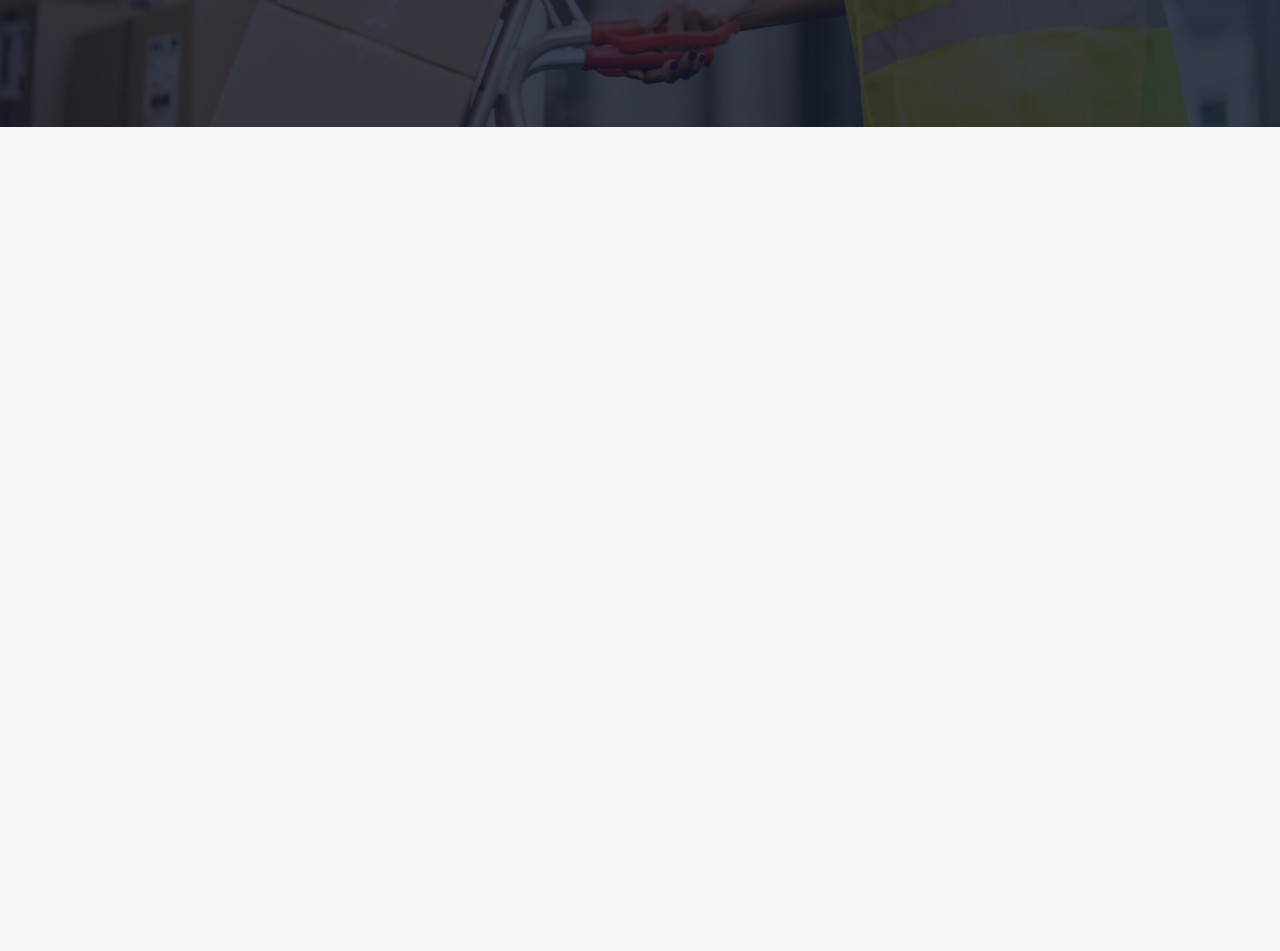
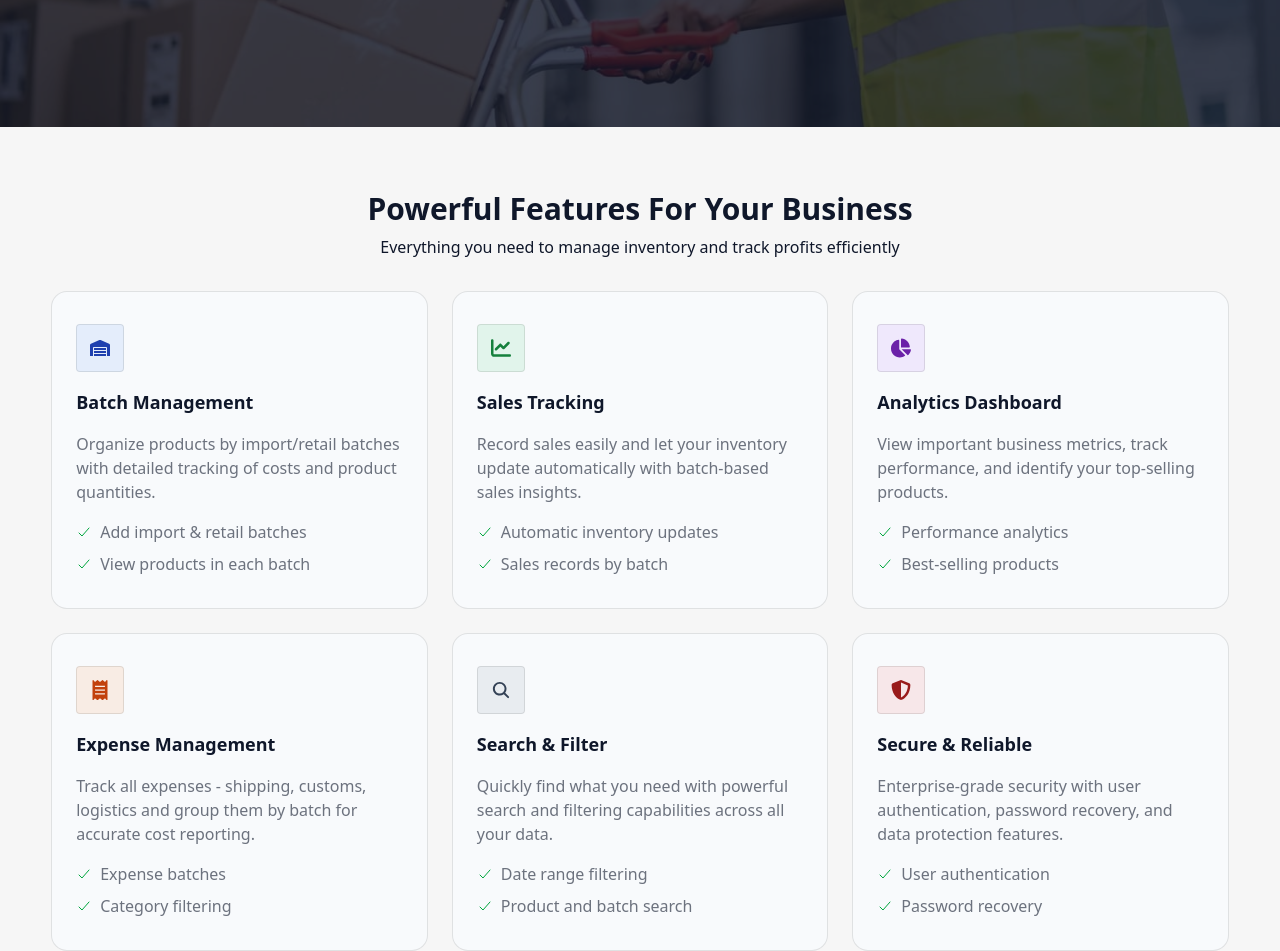
Before and after one commit to Chiemezie-Uchenwoke/stockify-frontend, a React (Vite) app: page / in a window 1280 px wide. Shown: the part 677-1628 px from the top of the page. Before the commit the page ends 804 px from the top, so only its background shows below. Built offline with nearby package versions, Linux system fonts and the light colour scheme.

Commit message:
Add features Card component props and style the card, complete features section

```diff
--- a/src/components/Features/Features.jsx
+++ b/src/components/Features/Features.jsx
@@ -1,7 +1,33 @@
+import FeaturesCard from "./FeaturesCard";
+import featuresData from "../../data/featuresData";
+
 const Features = () => {
+
+
     return (
-        <section>
+        <section className="mt-16 w-full flex flex-col gap-8 items-center">
+            <div className="flex flex-col gap-2">
+                <h2 className="text-center font-bold capitalize text-xl lg:text-3xl">
+                    Powerful Features for Your Business
+                </h2>
 
+                <p className="text-center text-sm lg:text-base">
+                    Everything you need to manage inventory and track profits efficiently
+                </p>
+            </div>
+
+            <div className="container grid grid-cols-1 sm:grid-cols-2 md:grid-cols-3 gap-6">
+                {
+                    featuresData.map((feature) => {
+                        return (
+                            <FeaturesCard
+                                key={feature.id}
+                                {...feature}
+                            />
+                        )
+                    })
+                }
+            </div>
         </section>
     )
 };
--- a/src/components/Features/FeaturesCard.jsx
+++ b/src/components/Features/FeaturesCard.jsx
@@ -1,7 +1,42 @@
-const FeaturesCard = () => {
+import { IoCheckmark } from "react-icons/io5";
+import useThemeStore from "../../stores/ThemeStore";
+
+const FeaturesCard = ({title, description, icon: Icon, keyFeatures, bgColor, iconColor}) => {
+    const {theme} = useThemeStore();
+    const currentBgColor = `${theme === "dark" ? bgColor.darkTheme : bgColor.lightTheme}`;
+    const currentIconColor = `${theme === "dark" ? iconColor.darkTheme : iconColor.lightTheme}`;
+
     return (
-        <div>
+        <div className={`${theme === "dark" ? "dark" : ""} border border-black/10 rounded-2xl py-8 px-4 lg:px-6 flex flex-col gap-4 bg-light-surface dark:bg-dark-surface hover:shadow-lg dark:hover:scale-97 duration-200 transition`}>
+            <span
+                className={`w-10 h-10 lg:w-12 lg:h-12 rounded border flex justify-center items-center border-black/10 text-xl `}
+                style={{backgroundColor: currentBgColor, color: currentIconColor}}
+            >
+                <Icon />
+            </span>
 
+            <h3 className={`font-bold sm:text-lg`}>
+                {title}
+            </h3>
+
+            <p className={`text-light-text-primary/60 dark:text-light-surface/70`}>
+                {description}
+            </p>
+
+            <ul className={`flex flex-col gap-2`}>
+                {
+                    keyFeatures.map((f, i) => {
+                        return (
+                            <li
+                                key={i}
+                                className="flex items-center gap-2 text-light-text-primary/60 dark:text-light-surface/70"
+                            >
+                                <IoCheckmark className="text-green-600" /> {f}
+                            </li>
+                        )
+                    })
+                }
+            </ul>
         </div>
     )
 };
--- a/src/data/featuresData.jsx
+++ b/src/data/featuresData.js
@@ -8,54 +8,54 @@ const featuresData = [
         title: "Batch Management",
         description: "Organize products by import/retail batches with detailed tracking of costs and product quantities.",
         icon: FaWarehouse,
-        keyFeature: ["Add import & retail batches", "View products in each batch"],
-        bgColor: {darkTheme: "", lightTheme: ""},
-        iconColor: {darkTheme: "", lightTheme: ""},
+        keyFeatures: ["Add import & retail batches", "View products in each batch"],
+        bgColor: { darkTheme: "rgba(59,130,246,0.15)", lightTheme: "rgba(59,130,246,0.10)" },
+        iconColor: { darkTheme: "#3b82f6", lightTheme: "#1e40af" },
     },
     {
         id: 2,
         title: "Sales Tracking",
         description: "Record sales easily and let your inventory update automatically with batch-based sales insights.",
         icon: FaChartLine,
-        keyFeature: ["Automatic inventory updates", "Sales records by batch"],
-        bgColor: {darkTheme: "", lightTheme: ""},
-        iconColor: {darkTheme: "", lightTheme: ""},
+        keyFeatures: ["Automatic inventory updates", "Sales records by batch"],
+        bgColor: { darkTheme: "rgba(34,197,94,0.15)", lightTheme: "rgba(34,197,94,0.10)" },
+        iconColor: { darkTheme: "#22c55e", lightTheme: "#15803d" },
     },
     {
         id: 3,
         title: "Analytics Dashboard",
         description: "View important business metrics, track performance, and identify your top-selling products.",
         icon: FaChartPie,
-        keyFeature: ["Performance analytics", "Best-selling products"],
-        bgColor: {darkTheme: "", lightTheme: ""},
-        iconColor: {darkTheme: "", lightTheme: ""},
+        keyFeatures: ["Performance analytics", "Best-selling products"],
+        bgColor: { darkTheme: "rgba(168,85,247,0.15)", lightTheme: "rgba(168,85,247,0.10)" },
+        iconColor: { darkTheme: "#a855f7", lightTheme: "#6b21a8" },
     },
     {
         id: 4,
         title: "Expense Management",
         description: "Track all expenses - shipping, customs, logistics and group them by batch for accurate cost reporting.",
         icon: FaReceipt,
-        keyFeature: ["Expense batches", "Category filtering"],
-        bgColor: {darkTheme: "", lightTheme: ""},
-        iconColor: {darkTheme: "", lightTheme: ""},
+        keyFeatures: ["Expense batches", "Category filtering"],
+        bgColor: { darkTheme: "rgba(249,115,22,0.15)", lightTheme: "rgba(249,115,22,0.10)" },
+        iconColor: { darkTheme: "#f97316", lightTheme: "#c2410c" },
     },
     {
         id: 5,
         title: "Search & Filter",
         description: "Quickly find what you need with powerful search and filtering capabilities across all your data.",
         icon: IoSearch,
-        keyFeature: ["Date range filtering", "Product and batch search"],
-        bgColor: {darkTheme: "", lightTheme: ""},
-        iconColor: {darkTheme: "", lightTheme: ""},
+        keyFeatures: ["Date range filtering", "Product and batch search"],
+        bgColor: { darkTheme: "rgba(100,116,139,0.15)", lightTheme: "rgba(100,116,139,0.10)" },
+        iconColor: { darkTheme: "#64748b", lightTheme: "#334155" },
     },
     {
         id: 6,
         title: "Secure & Reliable",
         description: "Enterprise-grade security with user authentication, password recovery, and data protection features.",
         icon: FaShieldAlt,
-        keyFeature: ["User authentication", "Password recovery"],
-        bgColor: {darkTheme: "", lightTheme: ""},
-        iconColor: {darkTheme: "", lightTheme: ""},
+        keyFeatures: ["User authentication", "Password recovery"],
+        bgColor: { darkTheme: "rgba(239,68,68,0.15)", lightTheme: "rgba(239,68,68,0.10)" },
+        iconColor: { darkTheme: "#ef4444", lightTheme: "#991b1b" },
     },
 ];
 
```
